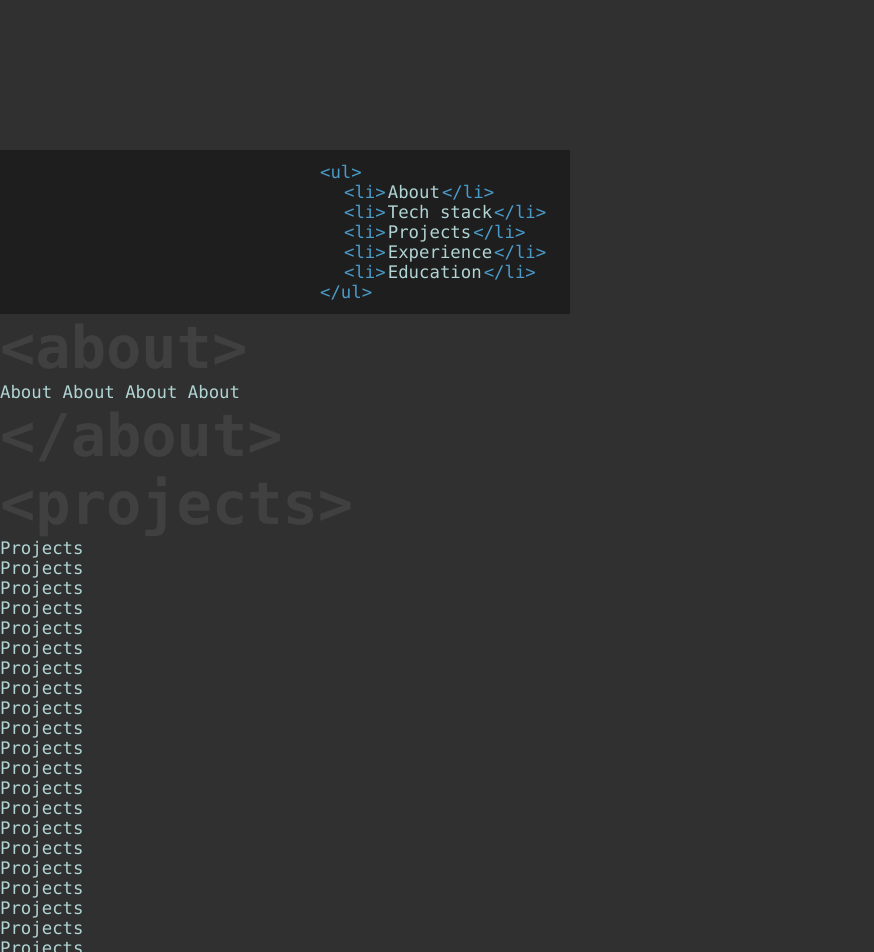
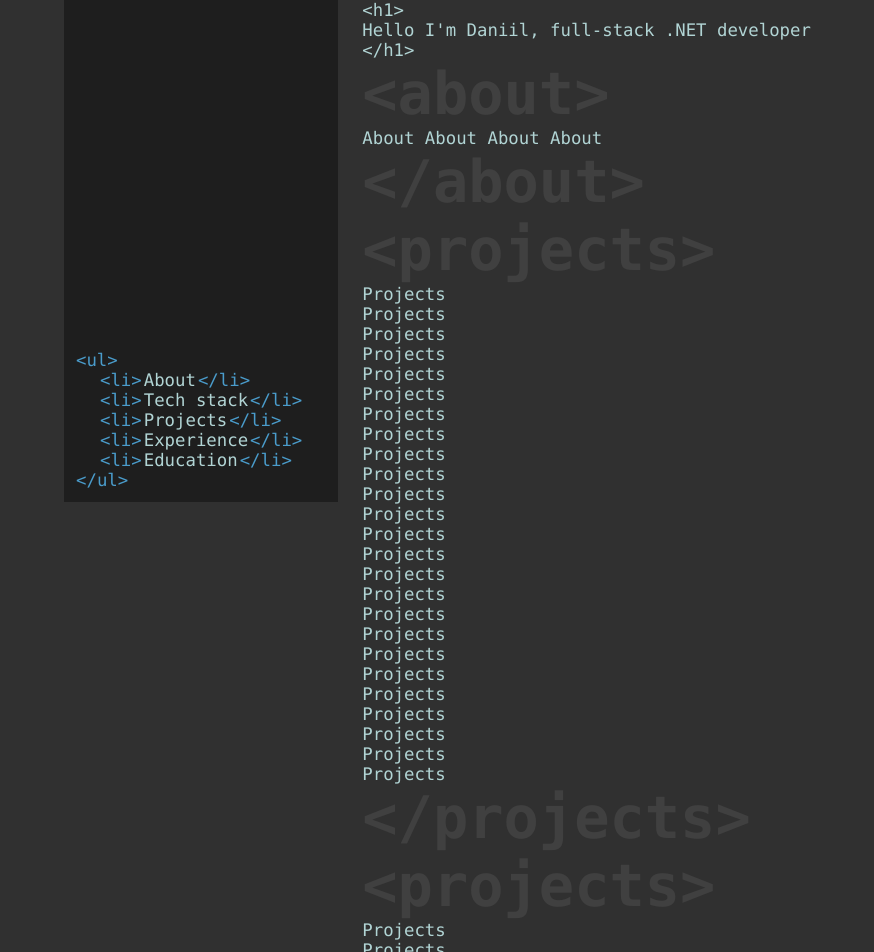
Before and after one commit to daniilpass/personal-cv, a React app in the folder web/: page / in a window 1280 px wide. Shown: the top 952 px of the page, without its empty margins (0-874 px from the left). Built offline with nearby package versions, Linux system fonts and the light colour scheme.

Commit message:
Set layout. Refactor components.

```diff
--- a/web/src/App.css
+++ b/web/src/App.css
@@ -1,5 +1,6 @@
 :root {
     --background: #303030;
+    --background-second: #1e1e1e;
     --text-primary:#b1d4d4;
     --text-tag: #4a9ccb;
     --text-dim:#404040;
@@ -18,3 +19,21 @@ ul {
     margin: 0;
     padding: 0;
 }
+
+/*Menu positions*/
+.app_menu {
+    vertical-align: top;
+    display: inline-block;
+    padding: 12px;
+    padding-top: 350px; /*50vh;*/
+    position: sticky;
+    margin-left: 64px;
+    top: -244px;
+    background-color: var(--background-second)
+}
+
+.app_content {
+    display: inline-block;
+    margin-left: 24px
+    /* margin-left: 330px; */
+}
--- a/web/src/App.js
+++ b/web/src/App.js
@@ -3,18 +3,24 @@ import { Menu, MenuItem } from "./components/menu";
 import Card from "./components/card";
 
 import "./App.css";
+import Intro from "./components/intro";
 
 function App() {
     return (
         <div className="app">
+
+            <div className="app_menu">
                 <Menu>
-                <MenuItem title = "About" />
-                <MenuItem title = "Tech stack" />
-                <MenuItem title = "Projects" />
-                <MenuItem title = "Experience" />
-                <MenuItem title = "Education" />
+                    <MenuItem title="About" />
+                    <MenuItem title="Tech stack" />
+                    <MenuItem title="Projects" />
+                    <MenuItem title="Experience" />
+                    <MenuItem title="Education" />
                 </Menu>
+            </div>
 
+            <div className="app_content">
+                <Intro />
                 <Card title="About">
                     About About About About
                 </Card>
@@ -41,6 +47,29 @@ function App() {
                     Projects <br/>
                     Projects
                 </Card>
+                <Card title="Projects">
+                    Projects <br/>
+                    Projects <br/>
+                    Projects <br/>
+                    Projects <br/>Projects <br/>
+                    Projects <br/>
+                    Projects <br/>
+                    Projects <br/>Projects <br/>
+                    Projects <br/>
+                    Projects <br/>
+                    Projects <br/>Projects <br/>
+                    Projects <br/>
+                    Projects <br/>
+                    Projects <br/>Projects <br/>
+                    Projects <br/>
+                    Projects <br/>
+                    Projects <br/>Projects <br/>
+                    Projects <br/>
+                    Projects <br/>
+                    Projects <br/>
+                    Projects
+                </Card>
+            </div>
         </div>
     )
 }
--- a/web/src/components/card/Card.jsx
+++ b/web/src/components/card/Card.jsx
@@ -1,4 +1,5 @@
 import React from "react";
+import TextTag from "../texttag";
 
 import "./Card.css";
 export function Card(props) {
@@ -6,11 +7,11 @@ export function Card(props) {
 
     return (
         <div className="card">
-            <div className="card__tag">&lt;{title.toLocaleLowerCase()}&gt;</div>
-            <div className="card__content">
-                {props.children}
-            </div>
-            <div className="card__tag">&lt;/{title.toLocaleLowerCase()}&gt;</div>
+            <TextTag name={title.toLocaleLowerCase()} openTagClassName="card__tag" closeTabClassName="card__tag">
+                <div className="card__content">
+                    {props.children}
+                </div>
+            </TextTag>
         </div>
     )
 }
--- /dev/null
+++ b/web/src/components/intro/Intro.jsx
@@ -0,0 +1,15 @@
+import React from "react";
+import TextTag from "../texttag";
+
+
+import "./Intro.css"
+
+export function Intro(props) {
+    return (
+        <div>
+            <TextTag name="h1">
+                Hello I'm Daniil, full-stack .NET developer
+            </TextTag>
+        </div>
+    )
+}
--- /dev/null
+++ b/web/src/components/intro/index.js
@@ -0,0 +1,2 @@
+import { Intro } from "./Intro";
+export default Intro;
--- a/web/src/components/menu/Menu.css
+++ b/web/src/components/menu/Menu.css
@@ -3,14 +3,6 @@
     color: var(--text-tag);
     user-select: none;
     display: inline-block;
-    background-color: #1e1e1e;
-}
-
-/*Test positions*/
-.menu {
-    margin-top: 150px;
-    /* padding-left: 25%; */
-    padding: 12px 0 12px 25%;
 }
 /*
 Hack. li width fit content
--- a/web/src/components/menu/Menu.jsx
+++ b/web/src/components/menu/Menu.jsx
@@ -1,13 +1,14 @@
 import React from "react";
+import TextTag from "../texttag";
 import "./Menu.css";
 
 export function Menu (props) {
 
     return (
             <ul className="menu">
-                <li>&lt;ul&gt;</li>
-                {props.children}
-                <li>&lt;/ul&gt;</li>
+                <TextTag name="ul">
+                    { props.children }
+                </TextTag>
             </ul>
     )
 }
--- a/web/src/components/menu/MenuItem.jsx
+++ b/web/src/components/menu/MenuItem.jsx
@@ -1,4 +1,5 @@
 import React from "react";
+import TextTag from "../texttag";
 
 export function MenuItem (props) {
     const {title} = props;
@@ -6,9 +7,9 @@ export function MenuItem (props) {
     return (
             <li className="menu__item">
                 <a className="menu__link">
-                    &lt;li&gt;
-                    <div className="menu__title">{title}</div>
-                    &lt;/li&gt;
+                    <TextTag name="li" tagStyles={{display: "inline-block"}}>
+                        <div className="menu__title">{title}</div>
+                    </TextTag>
                 </a>
             </li>
     )
--- /dev/null
+++ b/web/src/components/texttag/TextTag.jsx
@@ -0,0 +1,13 @@
+import React from "react";
+
+export function TextTag(props) {
+    const { name, openTagClassName, closeTabClassName, tagStyles } = props;
+
+    return (
+        <div className="textTag">
+            <div className={openTagClassName} style={tagStyles}>&lt;{name}&gt;</div>
+            {props.children}
+            <div className={closeTabClassName} style={tagStyles}>&lt;/{name}&gt;</div>
+        </div>
+    )
+}
--- /dev/null
+++ b/web/src/components/texttag/index.js
@@ -0,0 +1,2 @@
+import { TextTag } from "./TextTag";
+export default TextTag;
```
Also changed, not shown: web/src/components/intro/Intro.css (added). Lines whose indentation alone changed are shown as unchanged.
